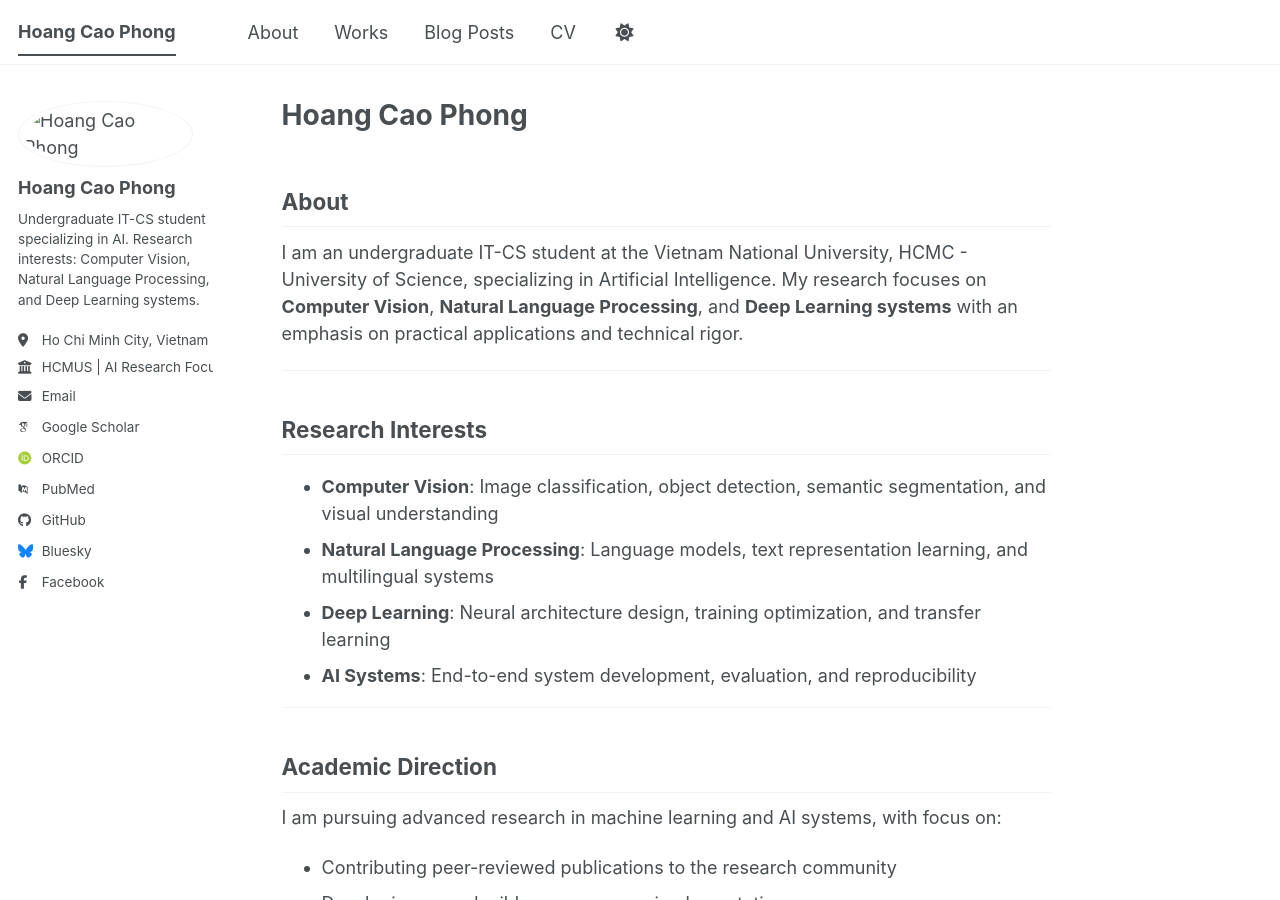
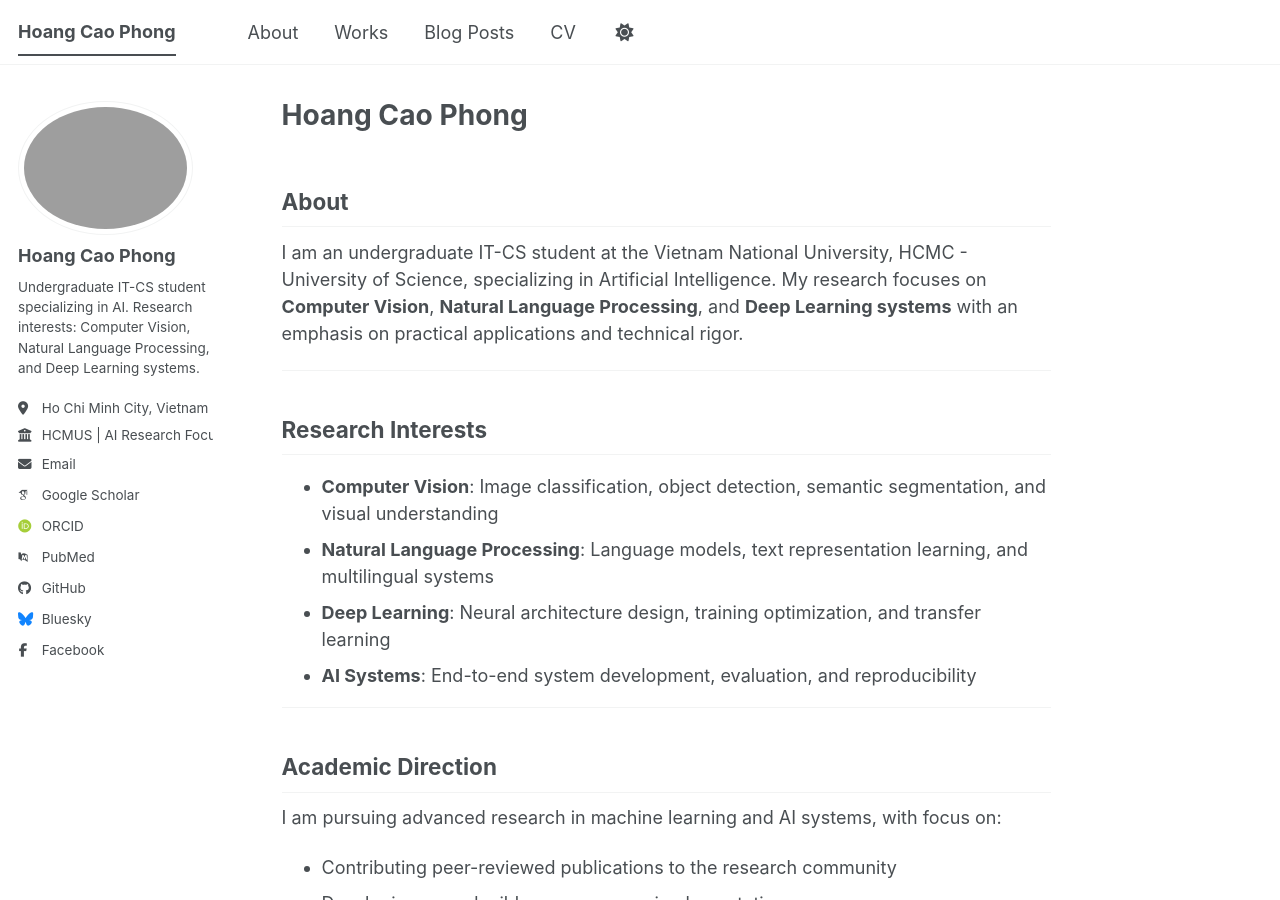
Before and after one commit to HoangCaoPhong/HoangCaoPhong.github.io, a Jekyll site: the page built from _pages/about.md, in a window 1280 px wide and 900 px high. Built offline with Jekyll 4.4.1, drawn with Linux system fonts in a browser that asks for light colours; some web fonts are replaced; our own code applies the rules of GitHub Pages for plain Markdown files; a script bundle is joined from its source files by our own code; library files that are not in the unit come from our copies.

Commit message:
fix avatar

```diff
--- a/_config.yml
+++ b/_config.yml
@@ -23,7 +23,7 @@ repository               : "HoangCaoPhong/HoangCaoPhong.github.io"
 #               Additional customization can be done by editing /_includes/author-profile.html
 author:
   # Biographic information
-  avatar           : "/images/avatar.jpg"
+  # avatar           : "/images/avatar.jpg"
   name             : "Hoang Cao Phong"
   pronouns         : # example: "she/her"
   bio              : "Undergraduate IT-CS student specializing in AI. Research interests: Computer Vision, Natural Language Processing, and Deep Learning systems."
```
Also changed, not shown: images/avatar.jpg (deleted), images/profile.png.
